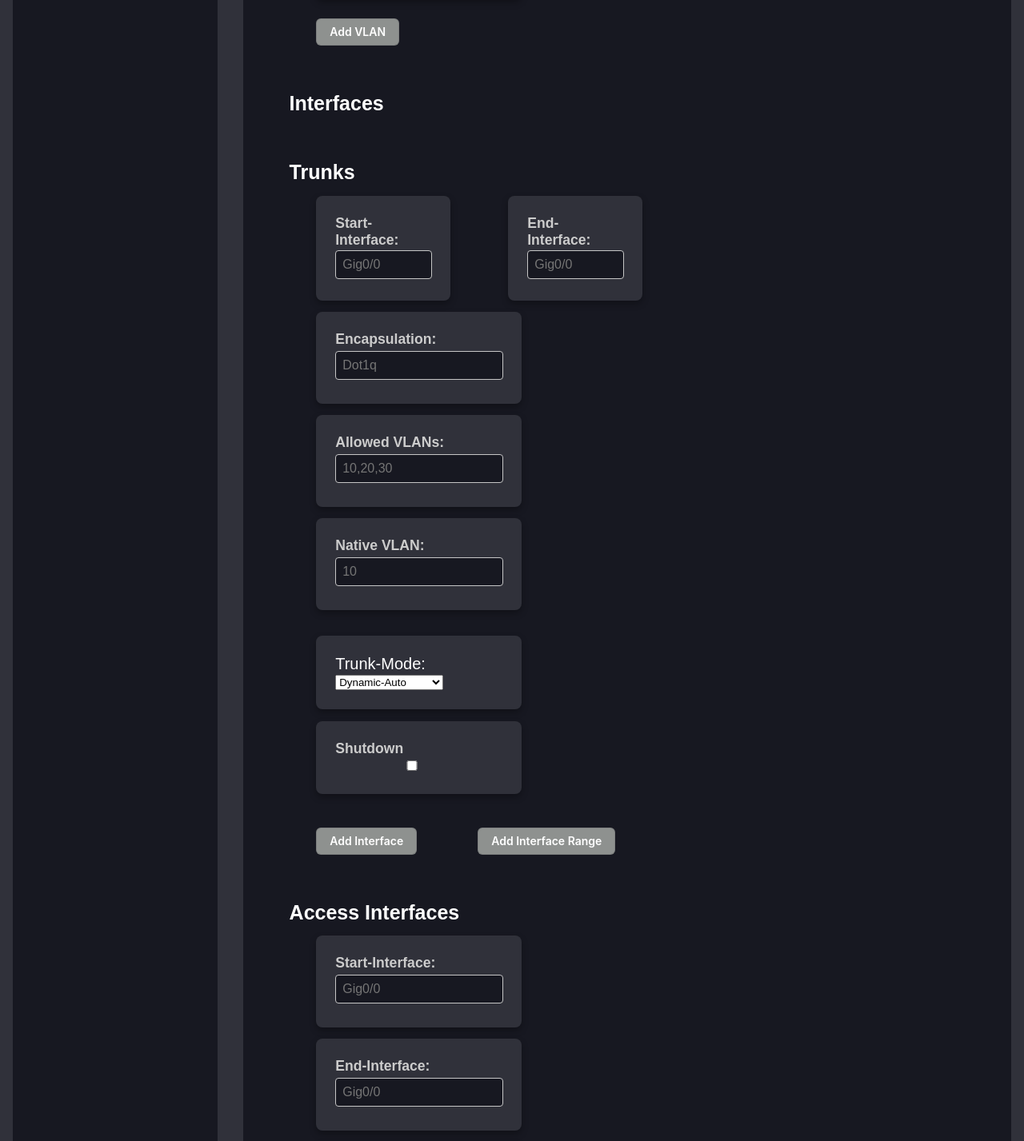
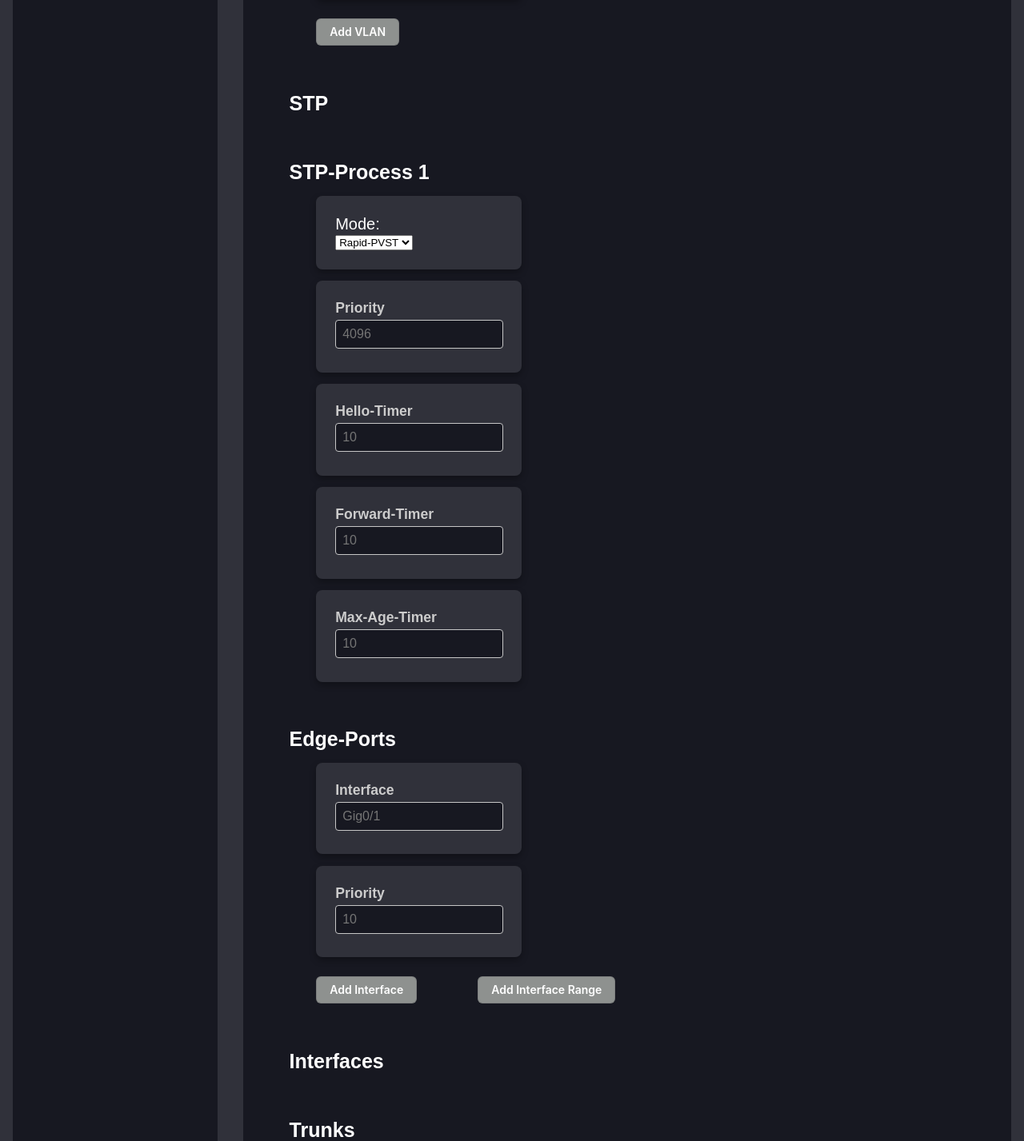
Before and after one commit to ZheDude/AutoConf, a SvelteKit app: page /Switchconfig in a window 1280 px wide. Shown: the part 1489-2916 px from the top of the page at 80% size. Built offline with nearby package versions, Linux system fonts and the light colour scheme.

Commit message:
Added Switch UI

```diff
--- /dev/null
+++ b/src/lib/components/Switch/Port-Security-Interface.svelte
@@ -0,0 +1,12 @@
+
+<script>
+    import InputField from "../inputField.svelte";
+    export let id;
+
+</script>
+
+
+<InputField placeholder="Gig0/1" type="text" fieldName="Interface" id="Portsecurity-Interface{id}" />
+<InputField placeholder="10" type="text" fieldName="Maximum MAC-Addresses" id="Portsecurity-Maximum{id}" />
+<InputField placeholder="Shutdown" type="text" fieldName="Violation" id="Portsecurity-ViolationMode{id}" />
+<InputField placeholder="1D:F5:A6:05:3D:33/sticky" type="text" fieldName="MAC-Address" id="Portsecurity-MAC-Address{id}" />
--- /dev/null
+++ b/src/lib/components/Switch/stp-process.svelte
@@ -0,0 +1,22 @@
+
+<script>
+    import Dropdown from "../dropdown.svelte";
+    import InputField from "../inputField.svelte";
+    export let id;
+
+</script>
+
+
+<h2 class = "subHeading">STP-Process {id}</h2>
+<Dropdown options={['Rapid-PVST', 'PVST']} fieldName="DropdownSTP" Heading="Mode:"></Dropdown>
+<InputField placeholder="4096" type="text" fieldName="Priority" id="STP-Priority{id}" />
+<InputField placeholder="10" type="text" fieldName="Hello-Timer" id="STP-Hello-Timer{id}" />
+<InputField placeholder="10" type="text" fieldName="Forward-Timer" id="STP-Forward-Timer{id}" />
+<InputField placeholder="10" type="text" fieldName="Max-Age-Timer" id="STP-Max-Age-Timer{id}" />
+
+
+<h2 class = "subHeading">Edge-Ports</h2>
+<InputField placeholder="Gig0/1" type="text" fieldName="Interface" id="STP-Edge-Interface{id}" />
+<InputField placeholder="10" type="text" fieldName="Priority" id="STP-Edge-Interface-Priority{id}" />
+<button class="VtyButton">Add Interface</button>
+<button class="VtyButton">Add Interface Range</button>
--- a/src/routes/Switchconfig/+page.svelte
+++ b/src/routes/Switchconfig/+page.svelte
@@ -7,6 +7,8 @@
 	import TrunkInterface from '../../lib/components/Switch/trunk-interface.svelte';
 	import Etherchannel from '../../lib/components/Switch/etherchannel.svelte';
 	import AccessInterface from '../../lib/components/Switch/access-interface.svelte';
+	import StpProcess from '../../lib/components/Switch/stp-process.svelte';
+	import PortSecurityInterface from '../../lib/components/Switch/Port-Security-Interface.svelte';
 </script>
 
 <div id="parameterDivGrundkonfig">
@@ -35,6 +37,11 @@
 
 	<button class="VtyButton">Add VLAN</button>
 
+
+	<h2 class="subHeading">STP</h2>
+	<StpProcess id =1></StpProcess>
+
+
 	<h2 class="subHeading">Interfaces</h2>
 	<h2 class="subHeading">Trunks</h2>
 	<TrunkInterface id="1" interfaceRange="true"></TrunkInterface>
@@ -49,9 +56,14 @@
 	<button class="VtyButton">Add Interface</button>
 	<button class="VtyButton">Add Interface Range</button>
 
+	<h2 class="subHeading">Port-Security</h2>
+	<PortSecurityInterface id="1"></PortSecurityInterface>
+	<button class="VtyButton">Add Interface</button>
+
 
 	<h2 class="subHeading">Etherchannels</h2>
 	<Etherchannel id={1} interfaceRange=false></Etherchannel>
+	<button class="VtyButton">Add Etherchannel</button>
 
 	<br />
 </div>
```
